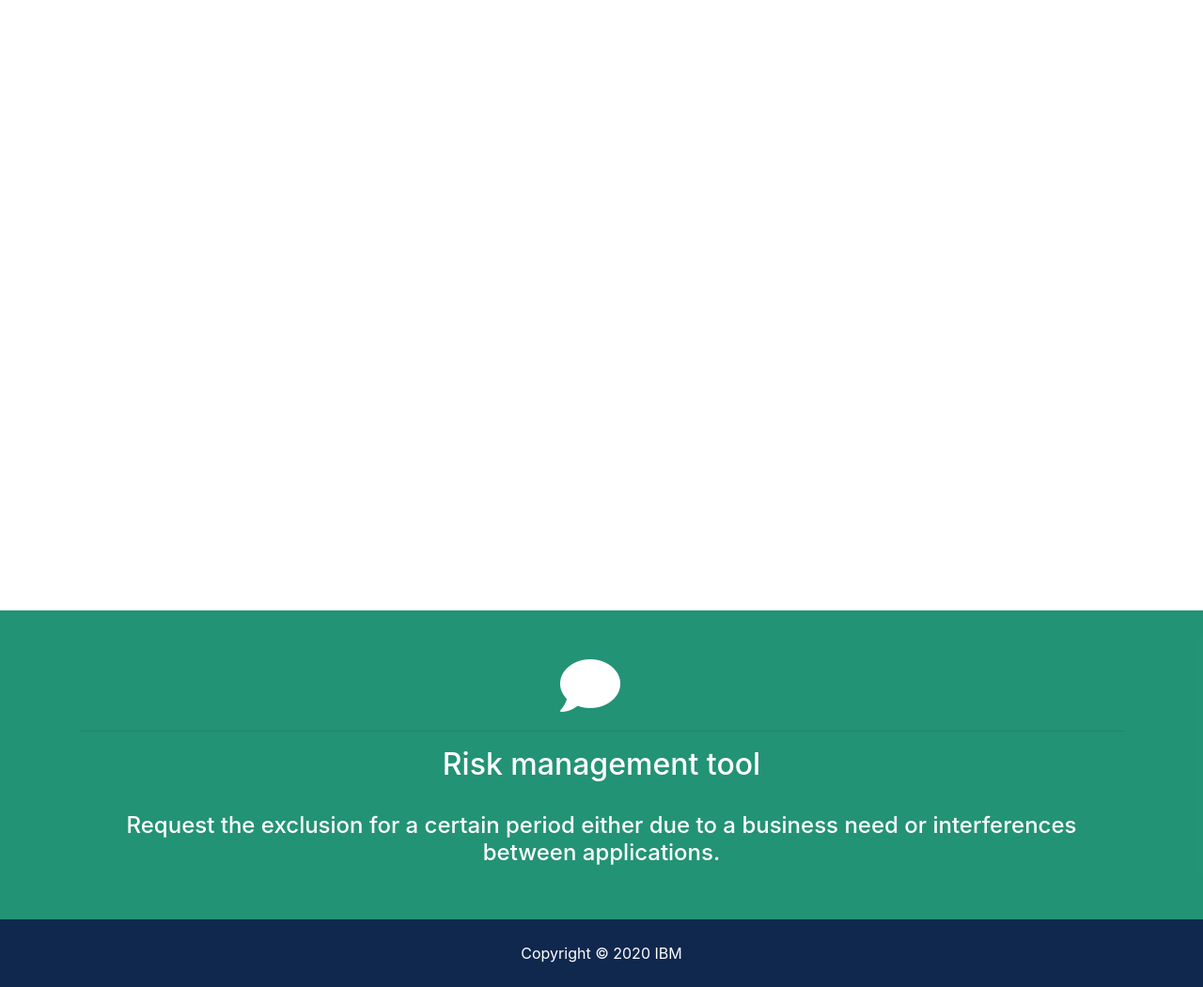
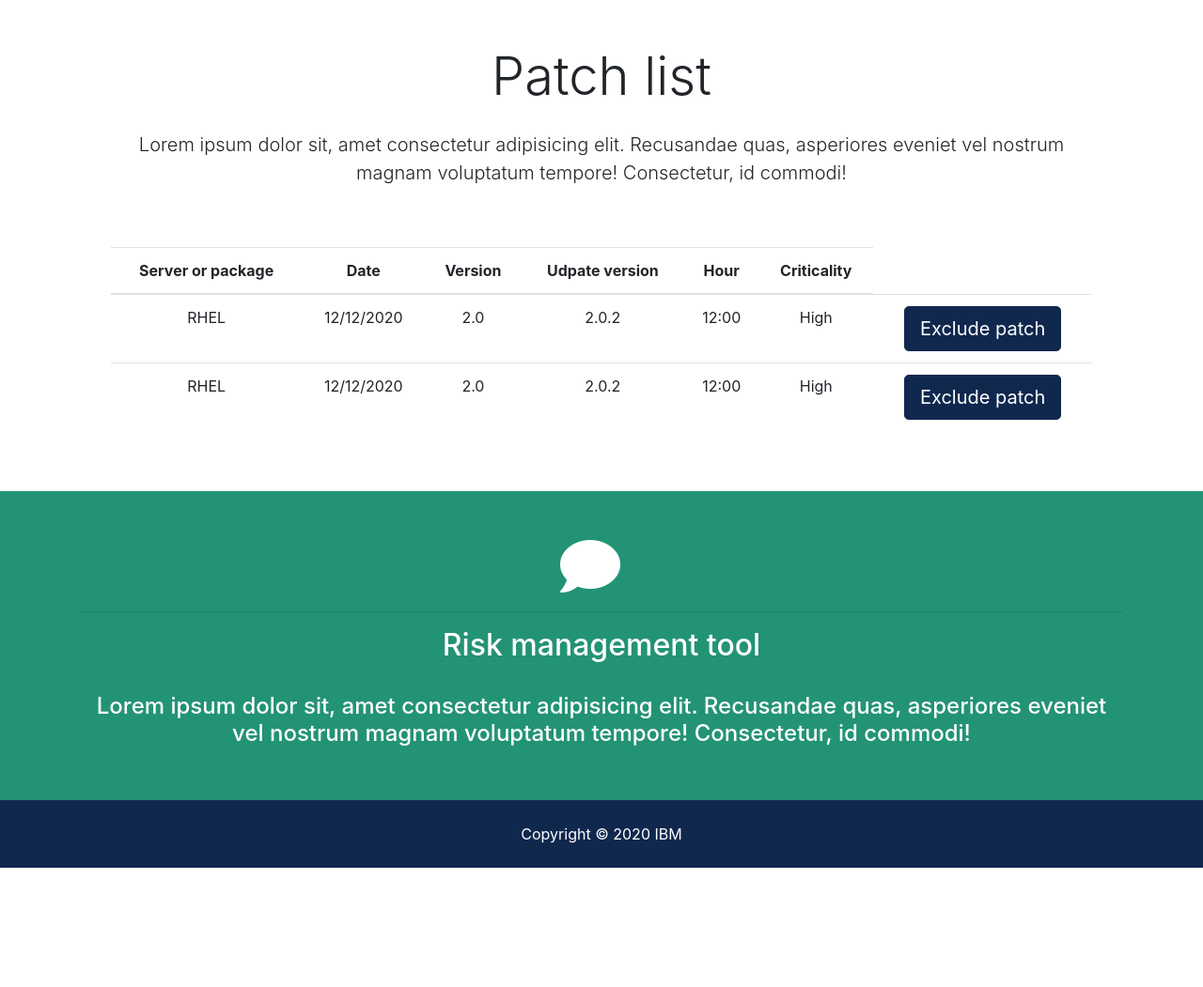
Before and after one commit to sergiornelas/riskTool, a Django app: page /patchlist/ in a window 1280 px wide. Shown: the part 86-1137 px from the top of the page at 94% size. After the commit the page ends 1010 px from the top, so only its background shows below. Run offline with Django 3.2, Linux system fonts and the light colour scheme; some libraries are stand-ins or nearby versions; grey boxes are pictures that could not be loaded.

Commit message:
estilo de patch list

```diff
--- a/riskManagement/static/css/patchList.css
+++ b/riskManagement/static/css/patchList.css
@@ -0,0 +1,7 @@
+#showcase_patchList {
+    /* background: url(../img/showcase.jpg) no-repeat top center fixed/cover; */
+    position: relative;
+    min-height: 650px;
+    color: black;
+    padding-top: 6rem;
+}
--- a/templates/clients/patchList.html
+++ b/templates/clients/patchList.html
@@ -2,18 +2,50 @@
 
 {% block content %}
 <!-- Showcase -->
-<section id="showcase">
-  <div class="container text-center">
-    <!-- <div class="home-search p-5"> -->
-    <!-- <div class="overlay p-5"> -->
+<!-- <section id="showcase_patchList"> -->
+<section>
+  <div class="p-5 container text-center">
     <h1 class="display-4 mb-4">
       Patch list
     </h1>
     <p class="lead">Lorem ipsum dolor sit, amet consectetur adipisicing elit. Recusandae quas, asperiores eveniet vel
       nostrum magnam
       voluptatum tempore! Consectetur, id commodi!</p>
-    <!-- </div> -->
-    <!-- </div> -->
+    <br>
+    <table class="table mt-4">
+      <thead>
+        <tr>
+          <th scope="col">Server or package</th>
+          <th scope="col">Date</th>
+          <th scope="col">Version</th>
+          <th scope="col">Udpate version</th>
+          <th scope="col">Hour</th>
+          <th scope="col">Criticality</th>
+        </tr>
+      </thead>
+      <tbody>
+        <tr>
+          <td>RHEL</td>
+          <td>12/12/2020</td>
+          <td>2.0</td>
+          <td>2.0.2</td>
+          <td>12:00</td>
+          <td>High</td>
+          <td><button class="btn btn-primary btn-lg">Exclude patch</button></td>
+        </tr>
+        <tr>
+          <td>RHEL</td>
+          <td>12/12/2020</td>
+          <td>2.0</td>
+          <td>2.0.2</td>
+          <td>12:00</td>
+          <td>High</td>
+          <td><button class="btn btn-primary btn-lg">Exclude patch</button></td>
+        </tr>
+      </tbody>
+    </table>
+
+
   </div>
 </section>
 
@@ -25,8 +57,9 @@
         <hr>
         <h2>Risk management tool</h2>
         <br>
-        <h4>Request the exclusion for a certain period either due to a business need or interferences between
-          applications.</h4>
+        <h4>Lorem ipsum dolor sit, amet consectetur adipisicing elit. Recusandae quas, asperiores eveniet vel
+          nostrum magnam
+          voluptatum tempore! Consectetur, id commodi!</h4>
       </div>
     </div>
   </div>
```
